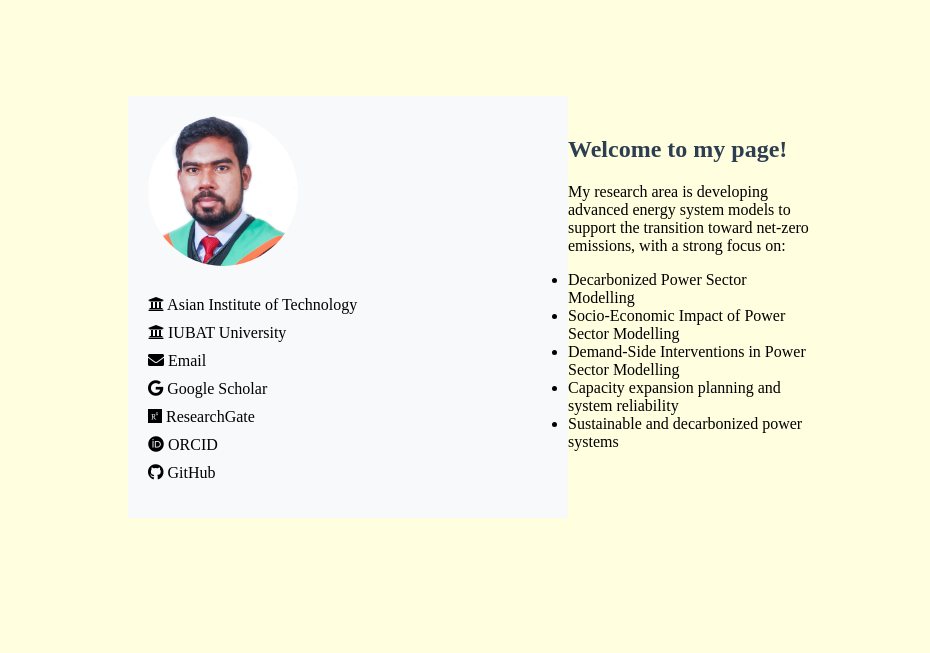
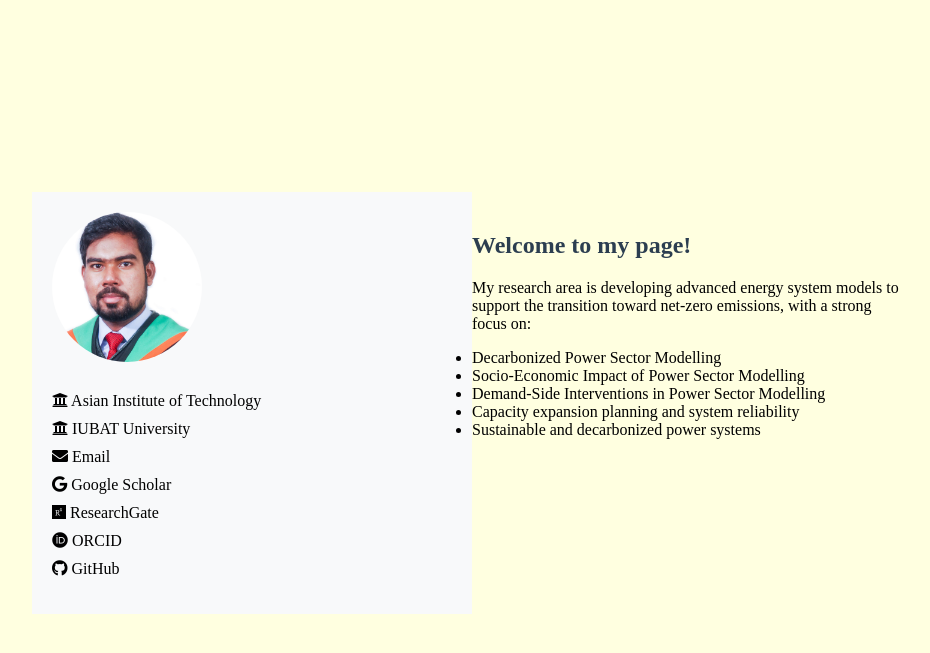
Before and after one commit to FiruzAhamed/firuzahamed.github.io, a Jekyll site: the page built from index.md, in a window 1280 px wide. Shown: the top 653 px of the page, without its empty margins (160-1090 px from the left). Built offline with Jekyll 4.4.1, drawn with Linux system fonts in a browser that asks for light colours.

Commit message:
Update style.css

```diff
--- a/assets/css/style.css
+++ b/assets/css/style.css
@@ -1,5 +1,5 @@
 body {
-  margin: 1in 3in 1in 3in; /* 1in top, 2in right, 1in bottom, 2in left */
+  margin: 2in 2in 2in 2in; /* 1in top, 2in right, 1in bottom, 2in left */
 }
 
 body {
```
